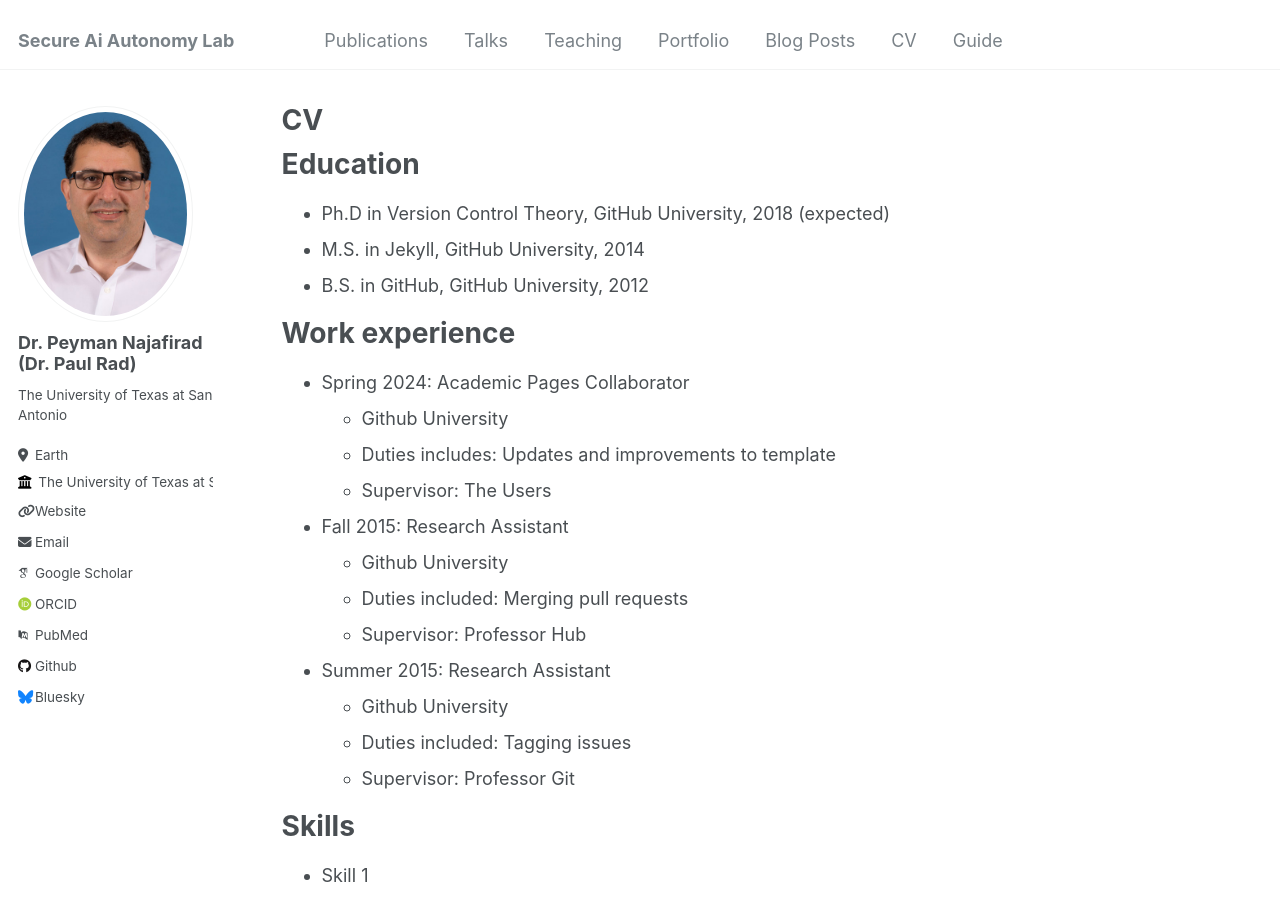
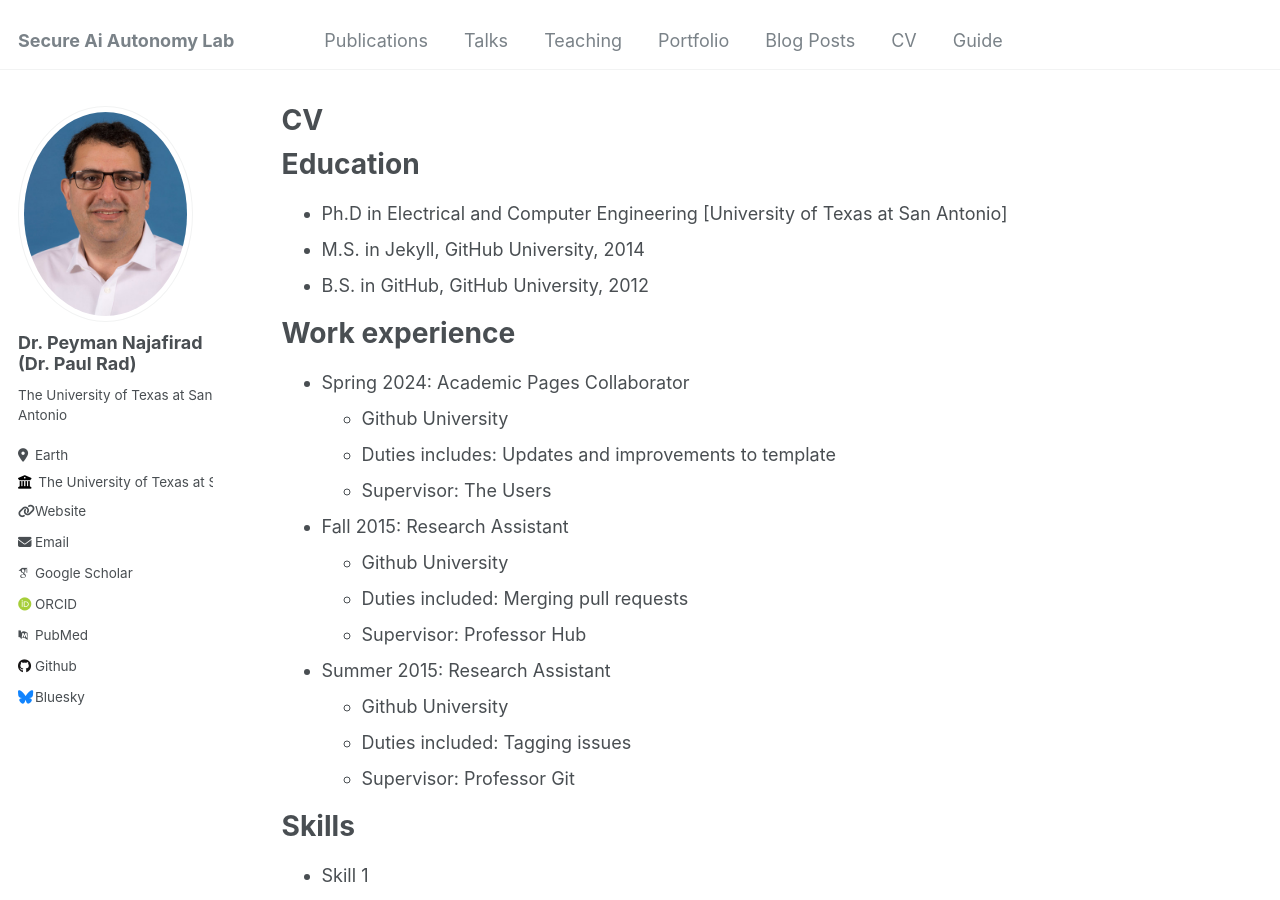
Before and after one commit to vohongthinh2011/PeymanNajafirad, a Jekyll site: the page built from _pages/cv.md, in a window 1280 px wide and 900 px high. Built offline with Jekyll 4.4.1, drawn with Linux system fonts in a browser that asks for light colours; some web fonts are replaced.

Commit message:
Update cv.md

```diff
--- a/_pages/cv.md
+++ b/_pages/cv.md
@@ -11,7 +11,7 @@ redirect_from:
 
 Education
 ======
-* Ph.D in Version Control Theory, GitHub University, 2018 (expected)
+* Ph.D in Electrical and Computer Engineering [University of Texas at San Antonio]
 * M.S. in Jekyll, GitHub University, 2014
 * B.S. in GitHub, GitHub University, 2012
 
```
